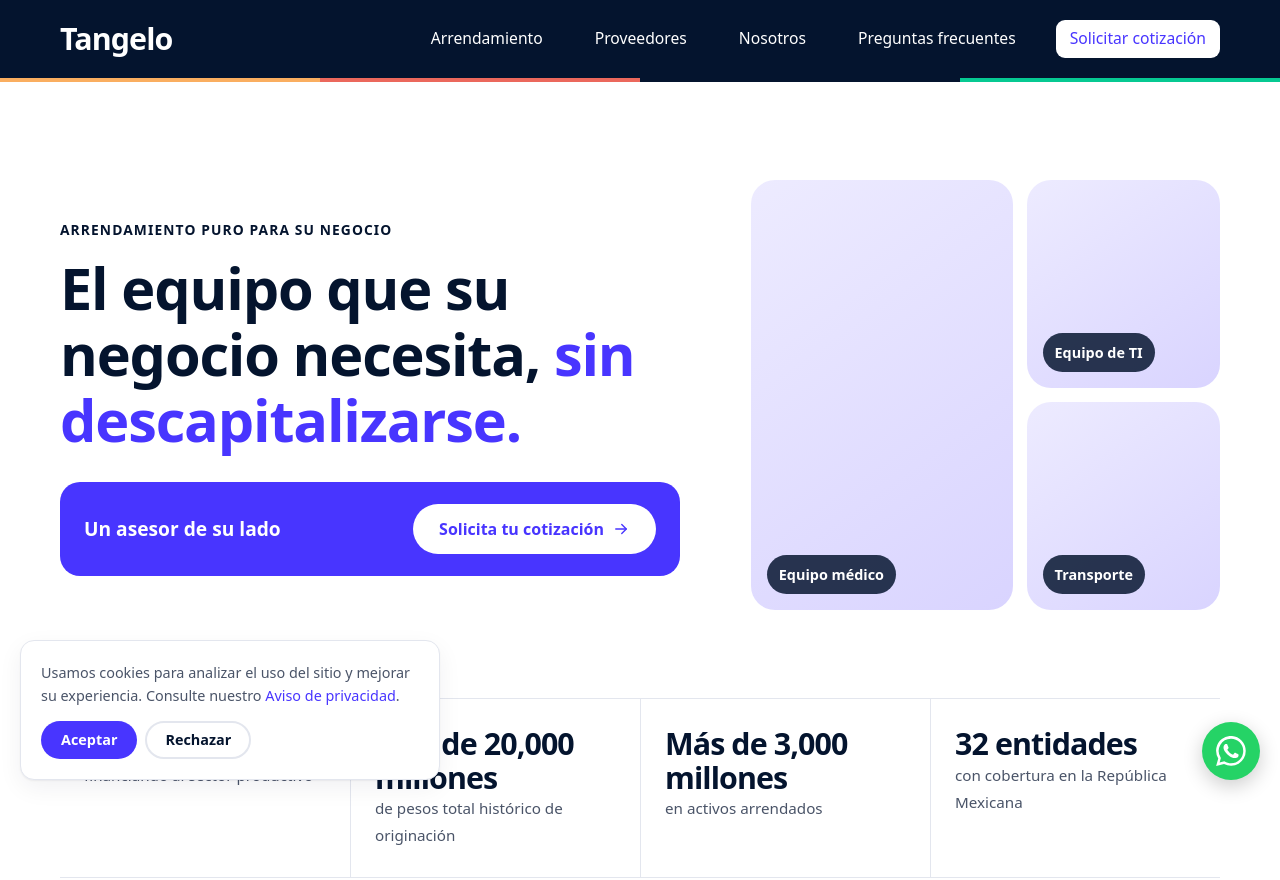
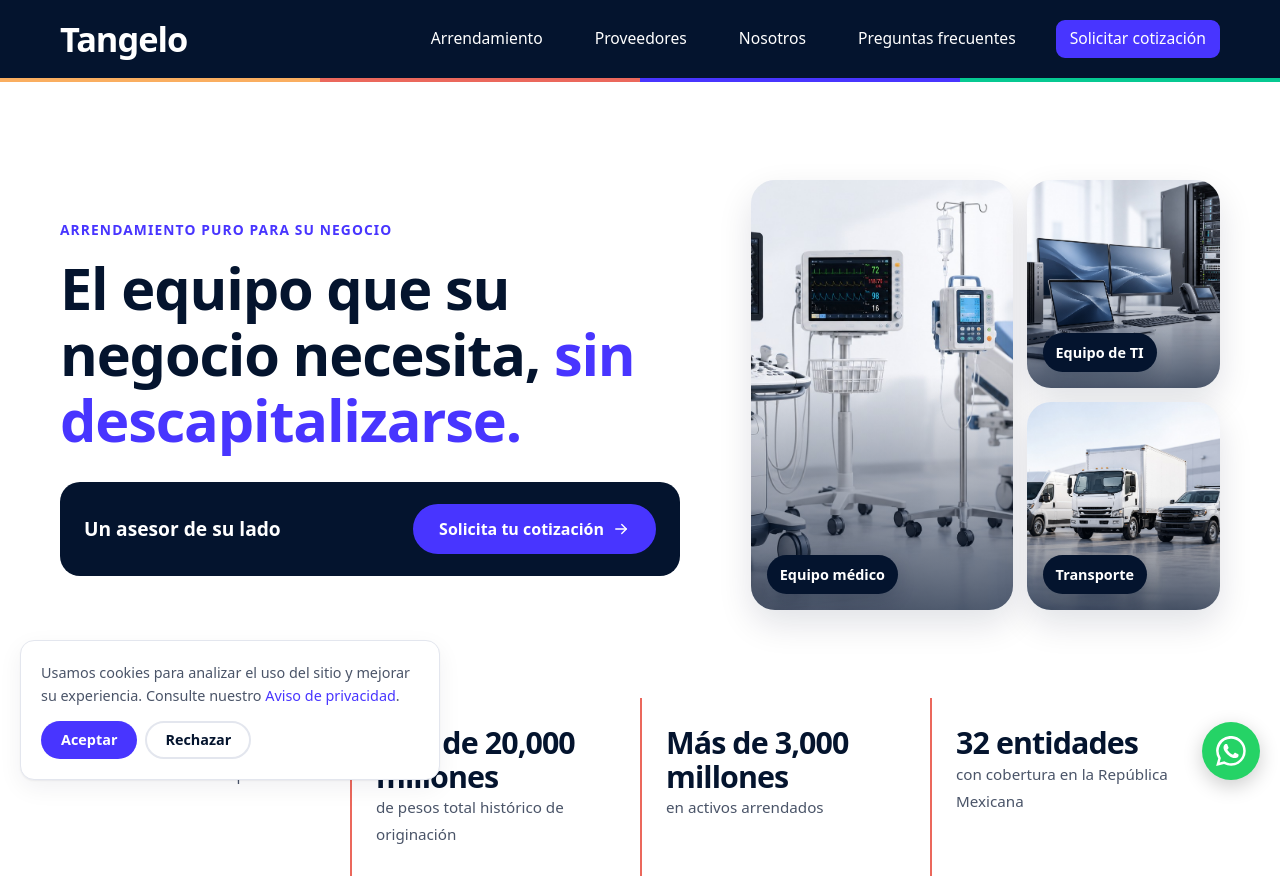
Before and after one commit to DesarrolloTangelo/Tangelo-Web, a plain HTML site: page index.html in a window 1280 px wide. Shown: the top 880 px of the page. Drawn offline with Linux system fonts and the light colour scheme; a web font is replaced by a local one.

Commit message:
Ajustes finales pagina web

```diff
--- a/assets/css/styles.css
+++ b/assets/css/styles.css
@@ -16,19 +16,6 @@
 @font-face { font-family: "DM Sans"; src: url("../fonts/dm-sans-latin-500-normal.woff2") format("woff2"); font-weight: 500; font-display: swap; }
 @font-face { font-family: "DM Sans"; src: url("../fonts/dm-sans-latin-700-normal.woff2") format("woff2"); font-weight: 700; font-display: swap; }
 
-@font-face {
-  font-family: 'Apercu Pro';
-  src: url('../fonts/Apercu Pro Regular.otf') format('opentype');
-  font-weight: 400;
-  font-style: normal;
-}
-
-@font-face {
-  font-family: 'Apercu Pro';
-  src: url('../fonts/Apercu Pro Bold.otf') format('opentype');
-  font-weight: 700;
-  font-style: normal;
-}
 :root {
   /* Marca */
   --naranja: #FAAE60;
@@ -59,7 +46,7 @@
 *, *::before, *::after { box-sizing: border-box; }
 html { scroll-behavior: smooth; -webkit-text-size-adjust: 100%; }
 body {
-  margin: 0; font-family:  var(--fuente); font-size: 17px; line-height: 1.6;
+  margin: 0; font-family: var(--fuente); font-size: 17px; line-height: 1.6;
   color: var(--texto); background: var(--fondo); -webkit-font-smoothing: antialiased;
 }
 img, svg { display: block; max-width: 100%; }
@@ -84,7 +71,7 @@ p { margin: 0 0 1em; }
 .encabezado-seccion--centro { margin-inline: auto; text-align: center; }
 .etiqueta {
   display: inline-block; font-size: .8rem; font-weight: 700; letter-spacing: .08em; text-transform: uppercase;
-  color: var(--coral); margin-bottom: 14px;
+  color: #4835FF; margin-bottom: 14px;
 }
 .seccion--oscura .etiqueta { color: var(--naranja); }
 .lead { font-size: 1.15rem; color: var(--texto-suave); }
@@ -152,15 +139,15 @@ p { margin: 0 0 1em; }
 }
 
 /* ---------- Franja de datos ---------- */
-.datos { display: grid; grid-template-columns: repeat(4, 1fr); border-top: 1px solid var(--borde); border-bottom: 1px solid var(--borde); }
+.datos { display: grid; grid-template-columns: repeat(4, 1fr); border-top: 2px solid #EB685C; border-bottom: 2px solid #EB685C; }
 .dato { padding: 28px 24px; }
-.dato + .dato { border-left: 1px solid var(--borde); }
+.dato + .dato { border-left: 1px solid #EB685C; }
 .dato strong { display: block; font-size: 1.9rem; letter-spacing: -.03em; line-height: 1.1; }
 .dato span { color: var(--texto-suave); font-size: .95rem; }
 @media (max-width: 760px) {
   .datos { grid-template-columns: 1fr 1fr; }
   .dato:nth-child(3) { border-left: 0; }
-  .dato:nth-child(n+3) { border-top: 1px solid var(--borde); }
+  .dato:nth-child(n+3) { border-top: 1px solid #EB685C; }
 }
 
 /* ---------- Tarjetas ---------- */
@@ -429,45 +416,47 @@ p { margin: 0 0 1em; }
   background: linear-gradient(to right,
     #FAAE60 0 25%,
     #EB685C 25% 50%,
-    #04142E 50% 75%,
+    #4835FF 50% 75%,
     #06C992 75% 100%);
 }
 .header__barra { height: 78px; }
 .header .logo {
   color: #fff;
-  font-size: 1.9rem;
+  font-size: calc(1.9rem + 2pt);
 }
 .header .nav a {
   color: #fff;
   padding: 9px 12px;
   border-radius: 9px;
 }
-.header .nav a:hover { background: rgba(255,255,255,.12); text-decoration: none; }
+.header .nav a:hover { background: transparent; text-decoration: none; opacity:.86; }
 .header .nav a[aria-current="page"] {
   color: #fff;
-  background: #7F7F7F;
+  background: transparent;
+  border-radius: 0;
+  box-shadow: inset 0 -3px 0 #06C992;
 }
-.header .nav .btn { background: #fff; color: #4835FF; }
-.header .nav .btn:hover { background: #F4F5F9; }
+.header .nav .btn { background: #4835FF; color: #fff; border-color:#4835FF; }
+.header .nav .btn:hover { background: #3522E0; color:#fff; }
 .header .menu-toggle { color:#fff; }
 
 @media (max-width: 900px) {
-  .nav { background: #4835FF; border-bottom: 0; }
+  .nav { background: #04142E; border-bottom: 0; }
   .nav a { border-bottom: 1px solid rgba(255,255,255,.16); }
 }
 
 /* Títulos/etiquetas solicitados en azul marino */
-.etiqueta--marino { color: #04142E !important; }
+.etiqueta--marino { color: #4835FF !important; }
 
 /* Home */
 .hero-home .etiqueta {
-  color: #04142E;
+  color: #4835FF;
   font-size: calc(.8rem + 1px);
 }
 .hero-asesor {
   max-width: 620px;
   margin-top: 26px;
-  background: #4835FF;
+  background: #04142E;
   color: #fff;
   border-radius: 20px;
   padding: 22px 24px;
@@ -477,36 +466,49 @@ p { margin: 0 0 1em; }
   gap: 20px;
 }
 .hero-asesor strong { font-size: 1.2rem; }
-.hero-asesor .btn { background:#fff; color:#4835FF; flex:none; }
-.hero-asesor .btn:hover { background:#F4F5F9; }
+.hero-asesor .btn { background:#4835FF; color:#fff; border-color:#4835FF; flex:none; }
+.hero-asesor .btn:hover { background:#3522E0; color:#fff; }
 
 .hero-activos {
-  display: grid;
-  grid-template-columns: 1.15fr .85fr;
-  grid-template-rows: 1fr 1fr;
-  gap: 14px;
-  min-height: 430px;
+  display:grid;
+  grid-template-columns:1.15fr .85fr;
+  grid-template-rows:1fr 1fr;
+  gap:14px;
+  min-height:430px;
 }
 .hero-activo {
-  position: relative;
-  overflow: hidden;
-  border-radius: 24px;
-  background: linear-gradient(145deg,#EDEBFF,#D9D4FF);
-  min-height: 200px;
+  position:relative;
+  display:block;
+  overflow:hidden;
+  border-radius:24px;
+  min-height:200px;
+  background:#F4F5F9;
+  box-shadow:0 14px 34px rgba(4,20,46,.12);
+  isolation:isolate;
 }
-.hero-activo:first-child { grid-row: 1 / 3; }
-.hero-activo img { width:100%; height:100%; object-fit:cover; }
+.hero-activo:first-child { grid-row:1 / 3; }
+.hero-activo img {
+  width:100%; height:100%; object-fit:cover; display:block;
+  transition:transform .35s ease;
+}
+.hero-activo::after {
+  content:"";
+  position:absolute; inset:45% 0 0;
+  background:linear-gradient(to bottom, transparent, rgba(4,20,46,.68));
+  z-index:1;
+  pointer-events:none;
+}
 .hero-activo span {
-  position:absolute;
-  left:16px;
-  bottom:16px;
-  padding:8px 12px;
+  position:absolute; left:16px; bottom:16px; z-index:2;
+  padding:8px 13px;
   border-radius:999px;
-  background:rgba(4,20,46,.84);
+  background:#04142E;
   color:#fff;
   font-weight:700;
   font-size:.9rem;
+  box-shadow:0 6px 18px rgba(4,20,46,.18);
 }
+.hero-activo:hover img { transform:scale(1.025); }
 
 .banda--proveedores {
   background:#4835FF;
@@ -516,7 +518,7 @@ p { margin: 0 0 1em; }
 }
 .banda--proveedores p { color:#fff; opacity:.88; max-width:none; }
 .banda--proveedores .etiqueta { color:#fff !important; }
-.banda--proveedores .btn { justify-self:start; margin-top:8px; background:#fff; color:#4835FF; }
+.banda--proveedores .btn { justify-self:start; margin-top:8px; background:#4835FF; color:#fff; border-color:rgba(255,255,255,.7); }
 
 /* Hero con imagen para páginas de activo */
 .hero-interior-grid {
@@ -561,14 +563,31 @@ p { margin: 0 0 1em; }
 }
 .ciclo-nodo h3 { color:#04142E; margin-bottom:6px; }
 .ciclo-nodo p { margin:0; color:var(--texto-suave); }
-.ciclo-nodo:nth-child(1){ border-left:6px solid #FAAE60; }
-.ciclo-nodo:nth-child(2){ border-left:6px solid #4835FF; }
-.ciclo-nodo:nth-child(3){ border-left:6px solid #06C992; }
+.ciclo-nodo:nth-child(1){ border:3px solid #FAAE60; }
+.ciclo-nodo:nth-child(3){ border:3px solid #4835FF; }
+.ciclo-nodo:nth-child(5){ border:3px solid #EB685C; }
 .ciclo-flecha { text-align:center; color:#4835FF; font-size:1.8rem; font-weight:700; line-height:1; }
 .ciclo-retorno {
-  display:flex; align-items:center; justify-content:center; gap:8px;
-  color:#04142E; font-weight:700; font-size:.9rem; margin-top:2px;
+  display:inline-flex; align-items:center; justify-content:center; gap:8px;
+  justify-self:center;
+  width:max-content; max-width:100%;
+  padding:8px 13px;
+  border-radius:999px;
+  background:#04142E;
+  color:#fff; font-weight:700; font-size:.86rem; margin-top:2px;
 }
 
 /* Ajustes específicos */
-.tabla thead th.destacado { background:#04142E; }
+.tabla thead th.destacado { background:#4835FF; }
+
+/* Ajustes finales solicitados 29-10-2026 */
+.proveedores-programa { color:#4835FF !important; }
+@media (max-width:900px){
+  .hero-activos { min-height:300px; }
+}
+
+
+/* Ajustes solicitados - revisión final 29-10-2026 */
+.proveedores-programa { color:#4835FF !important; }
+.ciclo-nodo:nth-child(5) { border-color:#EB685C !important; }
+.ciclo-retorno { background:#04142E !important; color:#fff !important; }
--- a/index.html
+++ b/index.html
@@ -17,6 +17,19 @@
 <link rel="icon" href="assets/img/favicon.png">
 <link rel="preload" href="assets/fonts/dm-sans-latin-400-normal.woff2" as="font" type="font/woff2" crossorigin>
 <link rel="stylesheet" href="assets/css/styles.css">
+<style>
+/* Ajustes solicitados 29-10-2026 */
+.header .logo { font-size: calc(1.9rem + 3pt) !important; }
+.datos { border-top: 0 !important; border-bottom: 0 !important; }
+.dato + .dato { border-left: 2px solid #EB685C !important; }
+.banda--proveedores { background: #04142E !important; color: #fff !important; }
+.banda--proveedores p, .banda--proveedores .etiqueta { color: #fff !important; }
+/* El botón conserva su estilo actual */
+@media (max-width: 760px) {
+  .dato:nth-child(n+3) { border-top: 0 !important; }
+}
+</style>
+
 <script type="application/ld+json">{"@context": "https://schema.org", "@type": "FinancialService", "name": "Tangelo", "url": "https://www.tangelo.mx/", "telephone": "+52 55 4981 2525", "description": "Arrendamiento puro de equipo médico, de TI y de transporte para empresas y personas físicas con actividad empresarial en México.", "address": {"@type": "PostalAddress", "streetAddress": "Antonio Dovalí Jaime No. 70, Plaza Samara, Torre A, Piso 4", "addressLocality": "Álvaro Obregón, Ciudad de México", "postalCode": "01210", "addressCountry": "MX"}, "openingHours": "Mo-Fr 08:00-17:00", "areaServed": "MX", "foundingDate": "1996"}</script>
 </head>
 <body>
@@ -46,9 +59,18 @@
       </div>
     </div>
     <div class="hero-activos" aria-label="Activos que arrendamos">
-      <div class="hero-activo"><img src="assets/img/hero-medico.jpg" alt="Equipo médico" onerror="this.style.display='none'"><span>Equipo médico</span></div>
-      <div class="hero-activo"><img src="assets/img/hero-ti.jpg" alt="Equipo de tecnología" onerror="this.style.display='none'"><span>Equipo de TI</span></div>
-      <div class="hero-activo"><img src="assets/img/hero-transporte.jpg" alt="Equipo de transporte" onerror="this.style.display='none'"><span>Transporte</span></div>
+      <a class="hero-activo hero-activo--medico" href="equipo-medico.html">
+        <img src="assets/img/hero-medico.jpg" alt="Equipo médico moderno disponible para arrendamiento">
+        <span>Equipo médico</span>
+      </a>
+      <a class="hero-activo hero-activo--ti" href="equipo-ti.html">
+        <img src="assets/img/hero-ti.jpg" alt="Equipo de tecnología e infraestructura de TI">
+        <span>Equipo de TI</span>
+      </a>
+      <a class="hero-activo hero-activo--transporte" href="equipo-transporte.html">
+        <img src="assets/img/hero-transporte.jpg" alt="Vehículos comerciales y equipo de transporte">
+        <span>Transporte</span>
+      </a>
     </div>
   </div>
 </section>
```
Also changed, not shown: proveedores.html (+8 -1 lines), assets/img/LEEME-IMAGENES.txt (deleted), assets/img/equipo-medico-realista.jpg (added), assets/img/equipo-ti-realista.jpg (added), assets/img/equipo-transporte-realista.jpg (added), assets/img/hero-medico.jpg (added), assets/img/hero-ti.jpg (added), assets/img/hero-transporte.jpg (added), assets/img/home-activos-integrados.jpg (added).
